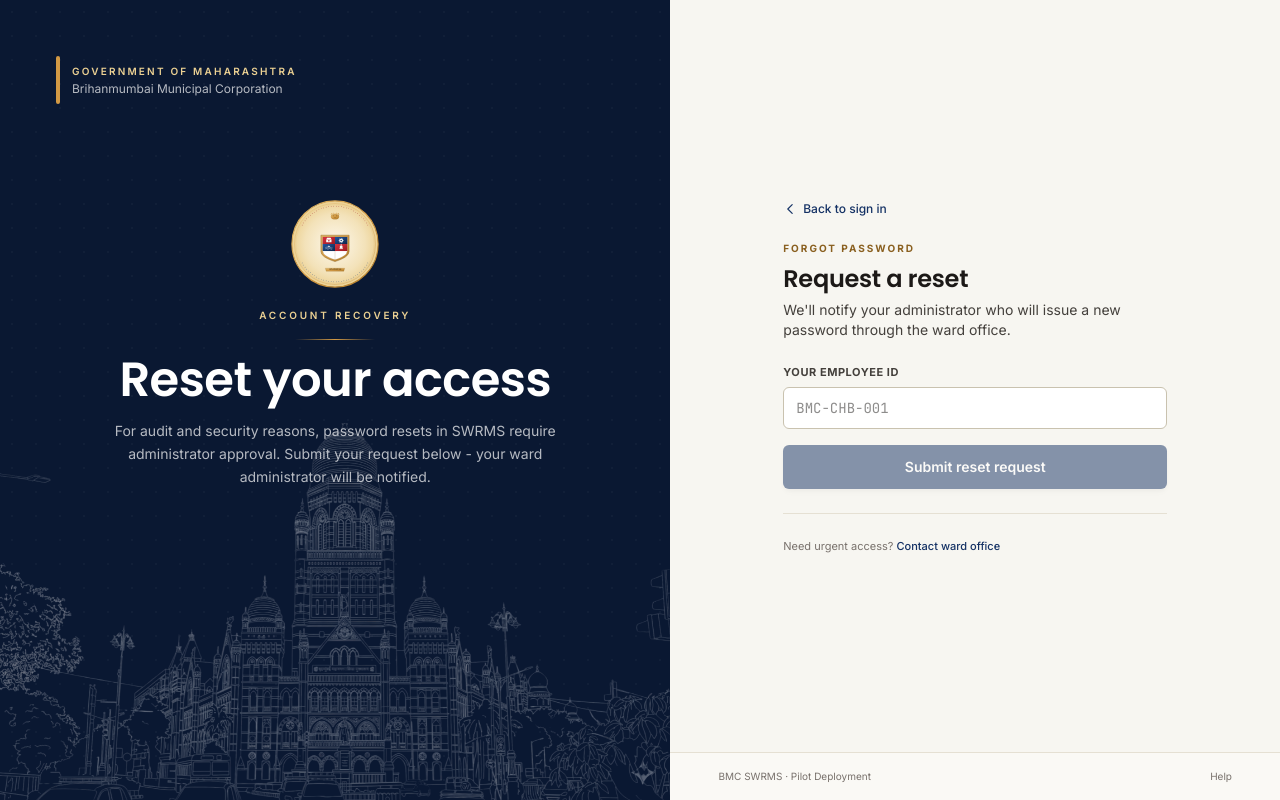
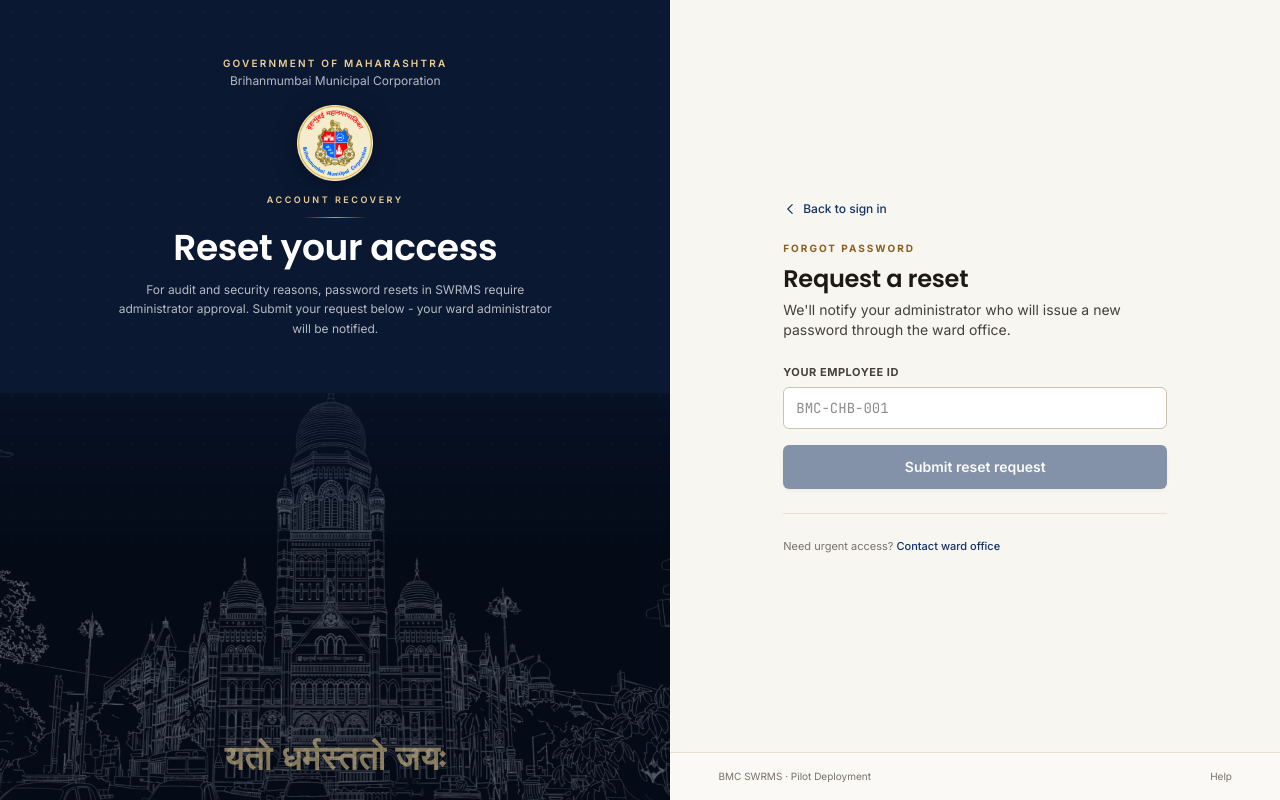
Before and after one commit to Anexus5919/SWRMS, a Next.js app: page /forgot-password in a window 1280 px wide. Built offline with nearby package versions, Linux system fonts and the light colour scheme.

Commit message:
Login/Forgot: use real BMC emblem, restructure left panel header, add Sanskrit motto

```diff
--- a/src/app/(auth)/login/page.tsx
+++ b/src/app/(auth)/login/page.tsx
@@ -5,7 +5,6 @@
 import { useRouter } from 'next/navigation';
 import Link from 'next/link';
 import Image from 'next/image';
-import BMCSeal from '@/components/brand/BMCSeal';
 
 export default function LoginPage() {
   const router = useRouter();
@@ -14,13 +13,6 @@
   const [showPassword, setShowPassword] = useState(false);
   const [error, setError] = useState('');
   const [loading, setLoading] = useState(false);
-
-  const today = new Date().toLocaleDateString('en-IN', {
-    weekday: 'long',
-    year: 'numeric',
-    month: 'long',
-    day: 'numeric',
-  });
 
   const handleSubmit = async (e: React.FormEvent) => {
     e.preventDefault();
@@ -58,9 +50,18 @@
         />
 
         {/* BMC HQ Heritage Building - actual sketch image as backdrop.
-            invert + screen blend makes only the line strokes visible,
-            so the white PNG background does NOT create a visible patch. */}
-        <div className="absolute inset-x-0 bottom-0 top-0 pointer-events-none">
+            invert + screen blend shows only the line strokes; a vertical
+            mask fades the sketch out behind the emblem/title block so it
+            does not visually collide with them. */}
+        <div
+          className="absolute inset-x-0 bottom-0 top-0 pointer-events-none"
+          style={{
+            maskImage:
+              'linear-gradient(to bottom, transparent 0%, transparent 36%, rgba(0,0,0,0.55) 52%, black 70%)',
+            WebkitMaskImage:
+              'linear-gradient(to bottom, transparent 0%, transparent 36%, rgba(0,0,0,0.55) 52%, black 70%)',
+          }}
+        >
           <Image
             src="/bmc_complex.png"
             alt=""
@@ -71,40 +72,54 @@
             style={{
               filter: 'invert(1) brightness(1.4) contrast(1.05)',
               mixBlendMode: 'screen',
+              // Scale slightly past container, then shift right so the
+              // building's apex sits at panel center. Excess on the left
+              // is clipped by the parent's overflow-hidden; the right
+              // edge stays fully covered (no blue gap).
+              transform: 'scale(1.08) translateX(-2%)',
+              transformOrigin: 'bottom center',
             }}
           />
         </div>
 
-        {/* ── Top: Government identifier ───────────────── */}
-        <div className="relative z-10 flex items-start justify-between">
-          <div className="flex items-center gap-3">
-            <div className="w-1 h-12 bg-gold-500 rounded-full" />
-            <div>
+        {/* ── Top: Full identity stack, centered ──────────────── */}
+        <div className="relative z-10 flex flex-col items-center text-center max-w-lg mx-auto">
           <p className="text-[10px] uppercase tracking-[0.22em] text-gold-300 font-semibold">
             Government of Maharashtra
           </p>
           <p className="text-xs text-white/70 mt-0.5">
             Brihanmumbai Municipal Corporation
           </p>
-            </div>
-          </div>
-          <p className="text-[11px] text-white/50">{today}</p>
+
+          <Image
+            src="/bmc_logo.png"
+            alt="Brihanmumbai Municipal Corporation"
+            width={76}
+            height={76}
+            priority
+            className="mt-4 drop-shadow-[0_4px_12px_rgba(0,0,0,0.35)]"
+          />
+
+          <p className="text-[9px] uppercase tracking-[0.28em] text-gold-300 font-semibold mt-3">
+            Solid Waste Management Department
+          </p>
+          <div className="w-16 h-px bg-gradient-to-r from-transparent via-gold-500 to-transparent mx-auto my-2.5" />
+
+          <h1 className="font-display text-4xl xl:text-5xl font-bold tracking-tight text-white">
+            SWRMS
+          </h1>
+          <p className="font-display text-sm text-white/80 mt-1.5 font-medium">
+            Smart Workforce &amp; Route Management
+          </p>
         </div>
 
-        {/* ── Center: Seal + Title block - sits in upper third ─── */}
-        <div className="relative z-10 flex flex-col items-center text-center max-w-lg mx-auto mt-16 xl:mt-24">
-          <BMCSeal size={88} variant="full" />
-
-          <p className="text-[10px] uppercase tracking-[0.28em] text-gold-300 font-semibold mt-5">
-            Solid Waste Management Department
-          </p>
-          <div className="w-20 h-px bg-gradient-to-r from-transparent via-gold-500 to-transparent mx-auto my-4" />
-
-          <h1 className="font-display text-5xl xl:text-6xl font-bold tracking-tight text-white">
-            SWRMS
-          </h1>
-          <p className="font-display text-base text-white/80 mt-2 font-medium">
-            Smart Workforce &amp; Route Management
+        {/* ── Bottom: Sanskrit motto ──────────────────────────── */}
+        <div className="relative z-10 mt-auto pt-6 -mb-6 xl:-mb-10 text-center">
+          <p
+            className="text-[28px] xl:text-[34px] font-bold tracking-wide opacity-[0.55]"
+            style={{ color: '#ebd093', fontFamily: 'var(--font-display, serif)' }}
+          >
+            यतो धर्मस्ततो जयः
           </p>
         </div>
 
@@ -114,7 +129,13 @@
       <div className="relative flex flex-col">
         {/* Mobile-only top header */}
         <div className="lg:hidden bg-bmc-900 text-white px-5 py-4 flex items-center gap-3">
-          <BMCSeal size={40} variant="minimal" />
+          <Image
+            src="/bmc_logo.png"
+            alt="BMC"
+            width={40}
+            height={40}
+            priority
+          />
           <div className="leading-tight">
             <p className="text-[9px] uppercase tracking-[0.18em] text-gold-300 font-semibold">
               BMC · SWM
--- a/src/app/forgot-password/page.tsx
+++ b/src/app/forgot-password/page.tsx
@@ -3,7 +3,6 @@
 import { useState } from 'react';
 import Link from 'next/link';
 import Image from 'next/image';
-import BMCSeal from '@/components/brand/BMCSeal';
 
 export default function ForgotPasswordPage() {
   const [employeeId, setEmployeeId] = useState('');
@@ -34,8 +33,17 @@
         />
 
         {/* BMC HQ building backdrop - actual sketch (invert + screen so
-            only the line strokes show, no visible background patch) */}
-        <div className="absolute inset-x-0 bottom-0 top-0 pointer-events-none">
+            only the line strokes show). Mask fades the sketch out behind
+            the upper title block so it does not collide with the emblem. */}
+        <div
+          className="absolute inset-x-0 bottom-0 top-0 pointer-events-none"
+          style={{
+            maskImage:
+              'linear-gradient(to bottom, transparent 0%, transparent 36%, rgba(0,0,0,0.55) 52%, black 70%)',
+            WebkitMaskImage:
+              'linear-gradient(to bottom, transparent 0%, transparent 36%, rgba(0,0,0,0.55) 52%, black 70%)',
+          }}
+        >
           <Image
             src="/bmc_complex.png"
             alt=""
@@ -46,37 +54,52 @@
             style={{
               filter: 'invert(1) brightness(1.4) contrast(1.05)',
               mixBlendMode: 'screen',
+              transform: 'scale(1.08) translateX(-2%)',
+              transformOrigin: 'bottom center',
             }}
           />
         </div>
 
-        {/* Top: Government identifier */}
-        <div className="relative z-10 flex items-start justify-between">
-          <div className="flex items-center gap-3">
-            <div className="w-1 h-12 bg-gold-500 rounded-full" />
-            <div>
-              <p className="text-[10px] uppercase tracking-[0.22em] text-gold-300 font-semibold">
-                Government of Maharashtra
-              </p>
-              <p className="text-xs text-white/70 mt-0.5">Brihanmumbai Municipal Corporation</p>
-            </div>
-          </div>
-        </div>
+        {/* Top: Full identity stack, centered */}
+        <div className="relative z-10 flex flex-col items-center text-center max-w-lg mx-auto">
+          <p className="text-[10px] uppercase tracking-[0.22em] text-gold-300 font-semibold">
+            Government of Maharashtra
+          </p>
+          <p className="text-xs text-white/70 mt-0.5">
+            Brihanmumbai Municipal Corporation
+          </p>
 
-        {/* Center: Seal + title - sits in upper third */}
-        <div className="relative z-10 flex flex-col items-center text-center max-w-lg mx-auto mt-16 xl:mt-24">
-          <BMCSeal size={88} variant="full" />
-          <p className="text-[10px] uppercase tracking-[0.28em] text-gold-300 font-semibold mt-5">
+          <Image
+            src="/bmc_logo.png"
+            alt="Brihanmumbai Municipal Corporation"
+            width={76}
+            height={76}
+            priority
+            className="mt-4 drop-shadow-[0_4px_12px_rgba(0,0,0,0.35)]"
+          />
+
+          <p className="text-[9px] uppercase tracking-[0.28em] text-gold-300 font-semibold mt-3">
             Account Recovery
           </p>
-          <div className="w-20 h-px bg-gradient-to-r from-transparent via-gold-500 to-transparent mx-auto my-4" />
-          <h1 className="font-display text-4xl xl:text-5xl font-bold tracking-tight text-white">
+          <div className="w-16 h-px bg-gradient-to-r from-transparent via-gold-500 to-transparent mx-auto my-2.5" />
+
+          <h1 className="font-display text-3xl xl:text-4xl font-bold tracking-tight text-white">
             Reset your access
           </h1>
-          <p className="text-sm text-white/70 mt-4 leading-relaxed max-w-md">
+          <p className="text-xs text-white/70 mt-3 leading-relaxed max-w-md">
             For audit and security reasons, password resets in SWRMS require
             administrator approval. Submit your request below - your ward
             administrator will be notified.
+          </p>
+        </div>
+
+        {/* Bottom: Sanskrit motto */}
+        <div className="relative z-10 mt-auto pt-6 -mb-6 xl:-mb-10 text-center">
+          <p
+            className="text-[28px] xl:text-[34px] font-bold tracking-wide opacity-[0.55]"
+            style={{ color: '#ebd093', fontFamily: 'var(--font-display, serif)' }}
+          >
+            यतो धर्मस्ततो जयः
           </p>
         </div>
 
@@ -85,7 +108,7 @@
       {/* Form */}
       <div className="relative flex flex-col">
         <div className="lg:hidden bg-bmc-900 text-white px-5 py-4 flex items-center gap-3">
-          <BMCSeal size={40} variant="minimal" />
+          <Image src="/bmc_logo.png" alt="BMC" width={40} height={40} priority />
           <p className="text-sm font-display font-bold">SWRMS · Reset Password</p>
         </div>
 
```
Lines whose indentation alone changed are shown as unchanged.
